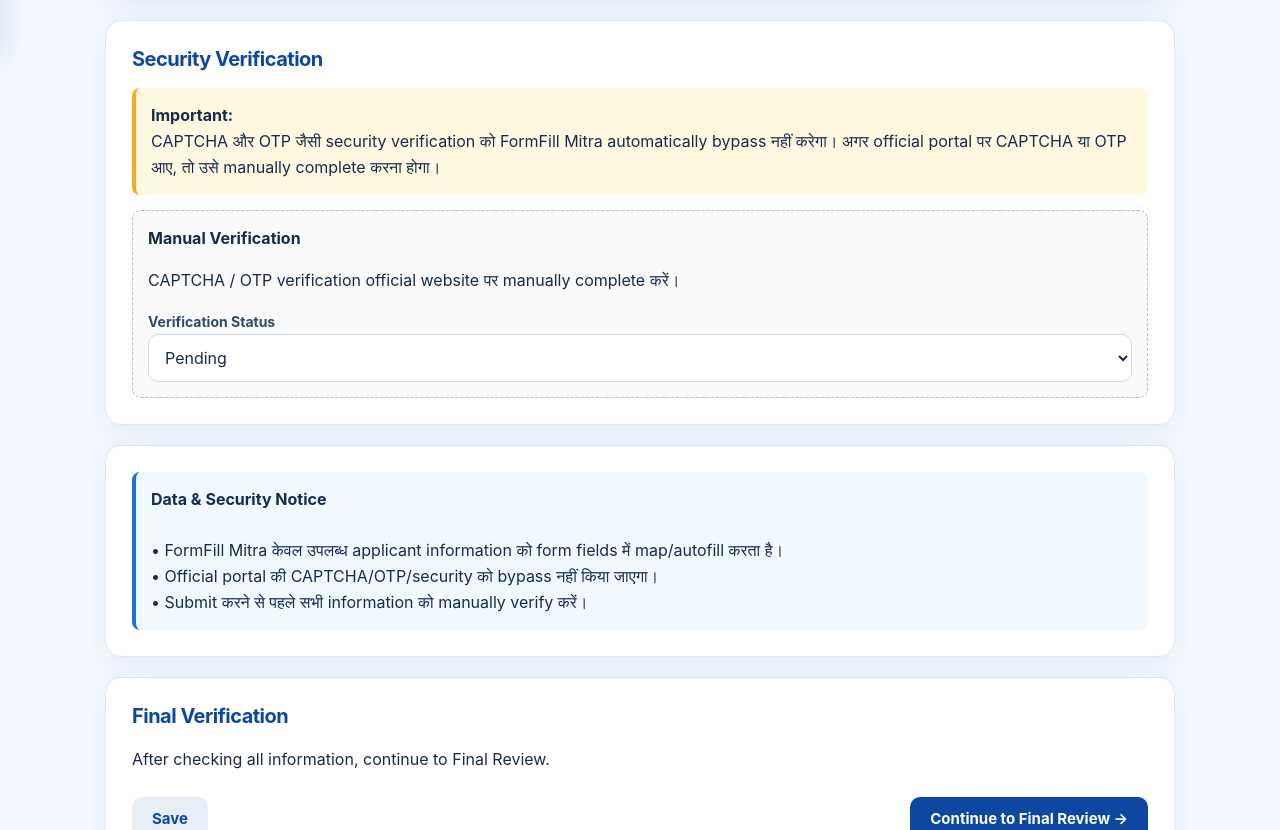
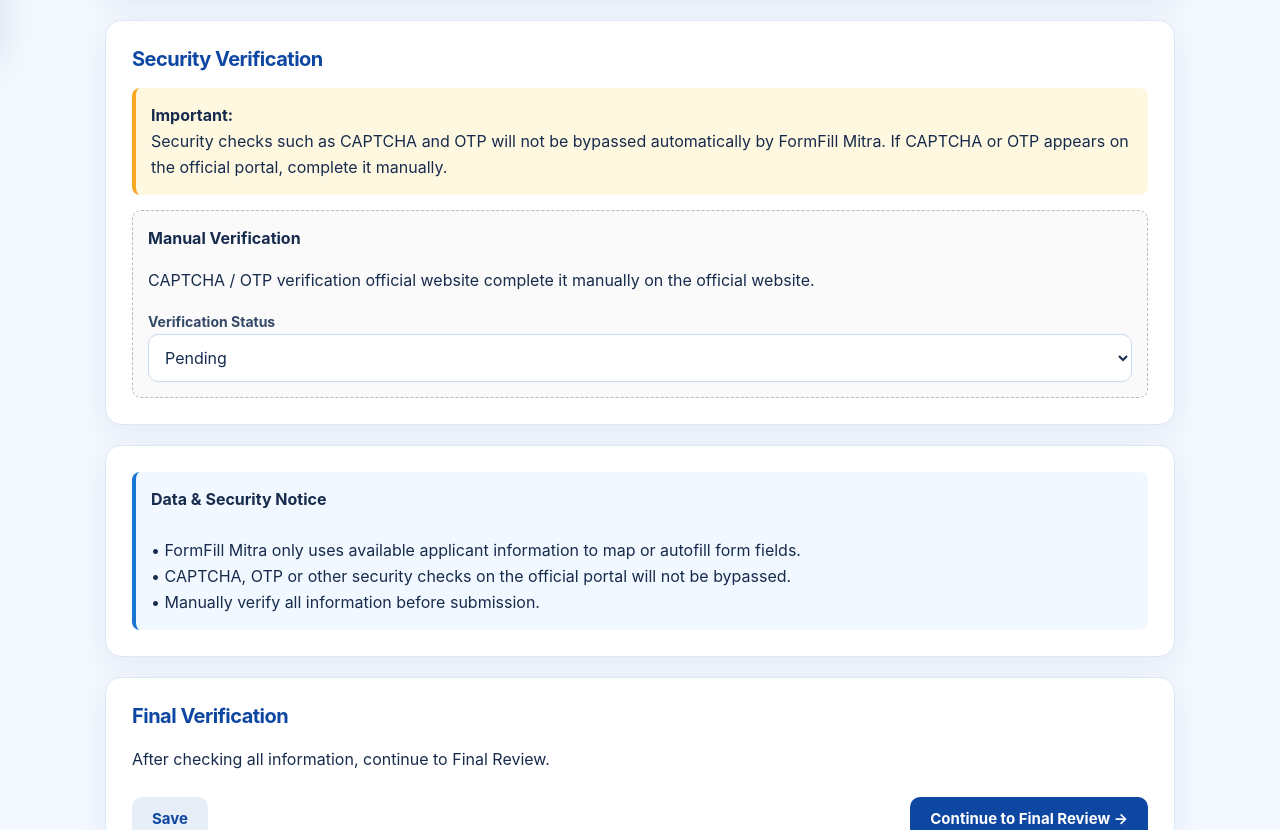
Before and after one commit to faijraja786/formfill-mitra, a website: page form-filling.html in a window 1280 px wide. Shown: the part 739-1569 px from the top of the page. Drawn offline with Linux system fonts and the light colour scheme.

Commit message:
Finish English UI text cleanup

```diff
--- a/form-filling.html
+++ b/form-filling.html
@@ -383,11 +383,11 @@ button{
 
             <strong>Important:</strong><br>
 
-            CAPTCHA और OTP जैसी security verification को
-            FormFill Mitra automatically bypass नहीं करेगा।
-
-            अगर official portal पर CAPTCHA या OTP आए,
-            तो उसे manually complete करना होगा।
+            Security checks such as CAPTCHA and OTP
+            will not be bypassed automatically by FormFill Mitra.
+
+            If CAPTCHA or OTP appears on the official portal,
+            complete it manually.
 
         </div>
 
@@ -397,7 +397,7 @@ button{
 
             <p>
                 CAPTCHA / OTP verification official website
-                पर manually complete करें।
+                complete it manually on the official website.
             </p>
 
             <label>
@@ -428,18 +428,18 @@ button{
 
             <br><br>
 
-            • FormFill Mitra केवल उपलब्ध applicant information
-            को form fields में map/autofill करता है।
+            • FormFill Mitra only uses available applicant information
+            to map or autofill form fields.
 
             <br>
 
-            • Official portal की CAPTCHA/OTP/security को bypass
-            नहीं किया जाएगा।
+            • CAPTCHA, OTP or other security checks on the official portal will not be bypassed.
+
 
             <br>
 
-            • Submit करने से पहले सभी information को manually
-            verify करें।
+            • Manually verify all information before submission.
+
 
         </div>
 
```
